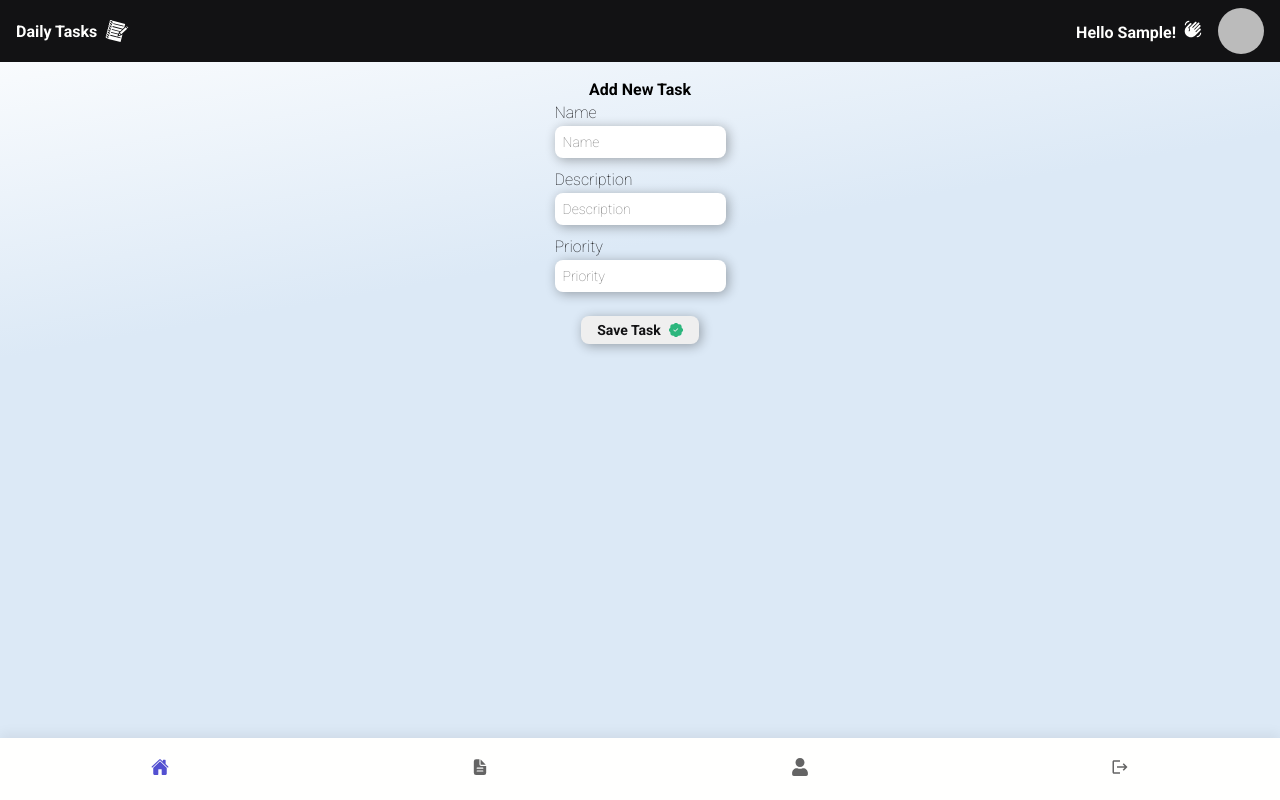
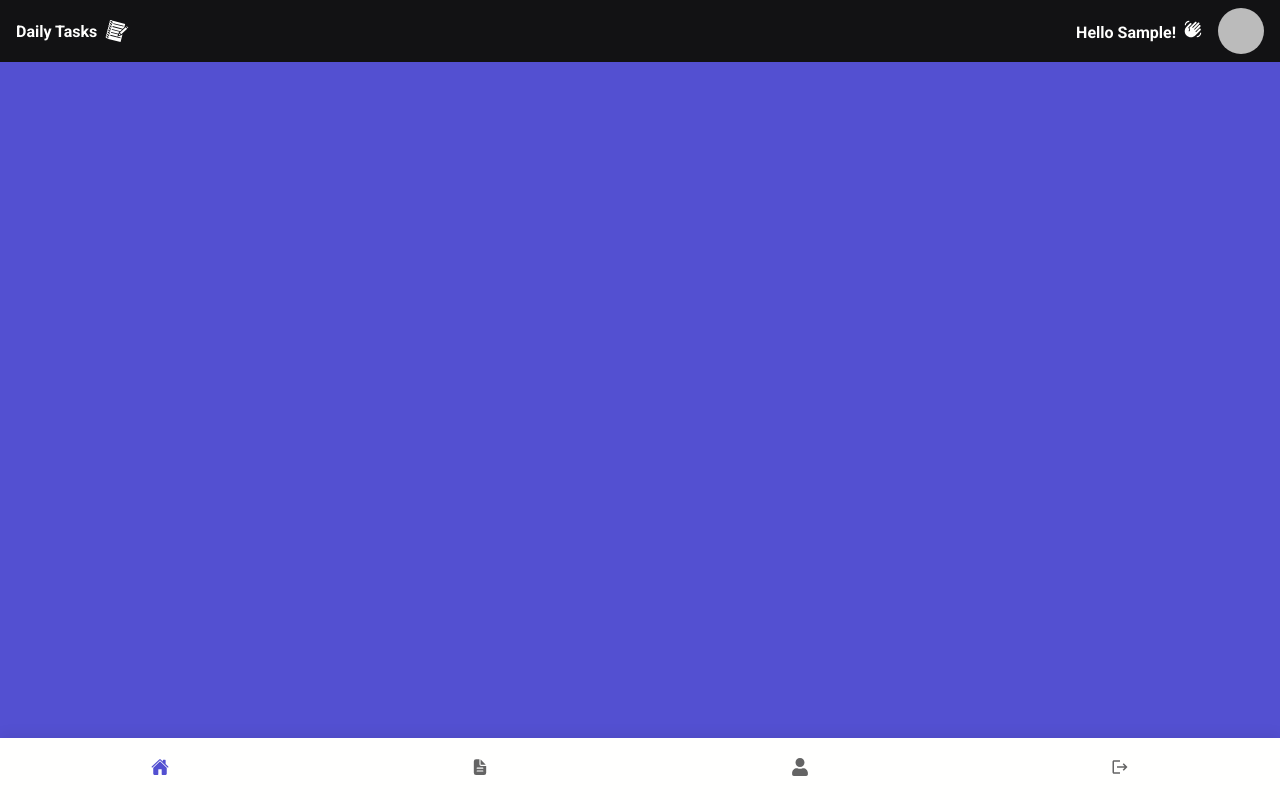
Before and after one commit to GuilhermeRX/Daily-Tasks-Firebase, a React (Create React App) app: page /home in a window 1280 px wide. Built offline with nearby package versions, Linux system fonts and the light colour scheme; no server answers; sample sign-in values are in the browser's storage.

Commit message:
style: move component Form from page tasks

```diff
--- a/src/Style/Pages/Home/index.js
+++ b/src/Style/Pages/Home/index.js
@@ -1,8 +1,8 @@
 import styled from 'styled-components';
+import { colors } from '../../global';
 
 export const DivHome = styled.div`
-  background: rgb(255,255,255);
-  background: linear-gradient(170deg, rgba(255,255,255,1) 0%, rgba(220,233,246,1) 35%);
+  background-color: ${colors.highlight};
   width: 100%;
   min-height: 100vh;
   display: flex;
--- a/src/Style/Pages/Tasks/index.js
+++ b/src/Style/Pages/Tasks/index.js
@@ -5,6 +5,7 @@ export const PageTask = styled.div`
   width: 100%;
   align-items: center;
   justify-content: center;
+  flex-direction: column;
   min-height: 100vh;
   background: rgb(255,255,255);
   background: linear-gradient(170deg, rgba(255,255,255,1) 0%, rgba(220,233,246,1) 35%);
--- a/src/pages/Home.js
+++ b/src/pages/Home.js
@@ -2,15 +2,13 @@ import { getAuth, onAuthStateChanged } from 'firebase/auth'
 import React, { useContext, useEffect } from 'react'
 import { useNavigate } from 'react-router-dom'
 import Footer from '../Components/Footer'
-import Form from '../Components/Form'
 import Header from '../Components/Header'
 import AppContext from '../context/AppContext'
 import { app } from '../service/firebase'
-import { Main } from '../Style/Components/Main'
 import { DivHome } from '../Style/Pages/Home'
 
 export default function Home() {
-  const {taskInfo, handleUser} = useContext(AppContext);
+  const {handleUser} = useContext(AppContext);
   const navigate = useNavigate()
 
   useEffect(() => {
@@ -40,10 +38,6 @@ export default function Home() {
   return (
     <DivHome>
       <Header />
-      <Main>
-        <h4>{taskInfo ? 'Edit Your Task ' : 'Add New Task'}</h4>
-        <Form />
-      </Main>
       <Footer />
     </DivHome>
   )
--- a/src/pages/Tasks.js
+++ b/src/pages/Tasks.js
@@ -1,11 +1,19 @@
-import React from 'react'
+import React, { useContext } from 'react'
 import Card from '../Components/Card'
 import Footer from '../Components/Footer'
+import Form from '../Components/Form'
+import AppContext from '../context/AppContext'
+import { Main } from '../Style/Components/Main'
 import { PageTask } from '../Style/Pages/Tasks'
 
 export default function Tasks() {
+  const {taskInfo} = useContext(AppContext);
   return (
     <PageTask>
+      <Main>
+        <h4>{taskInfo ? 'Edit Your Task ' : 'Add New Task'}</h4>
+        <Form />
+      </Main>
       <Card />
       <Footer />
     </PageTask>
```
